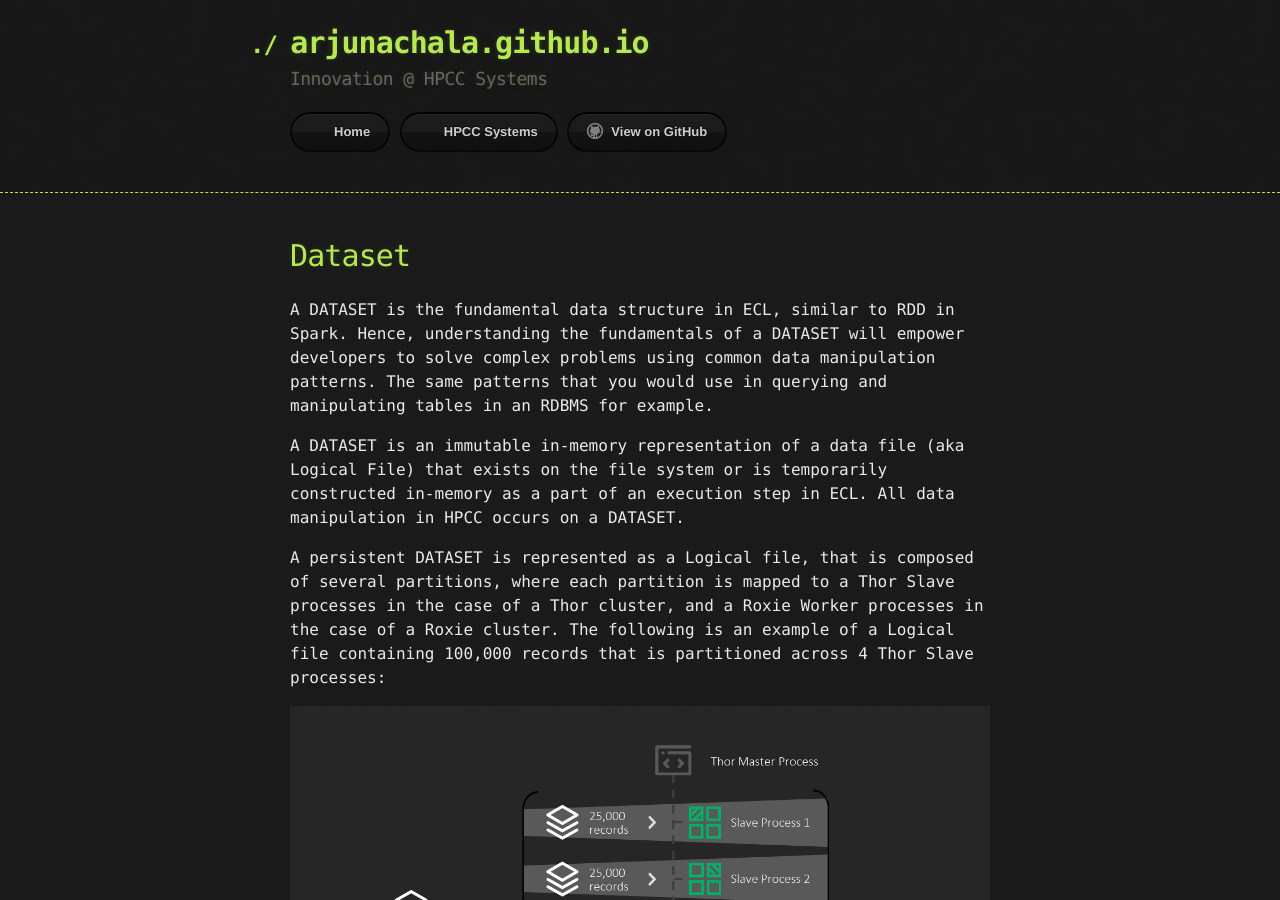
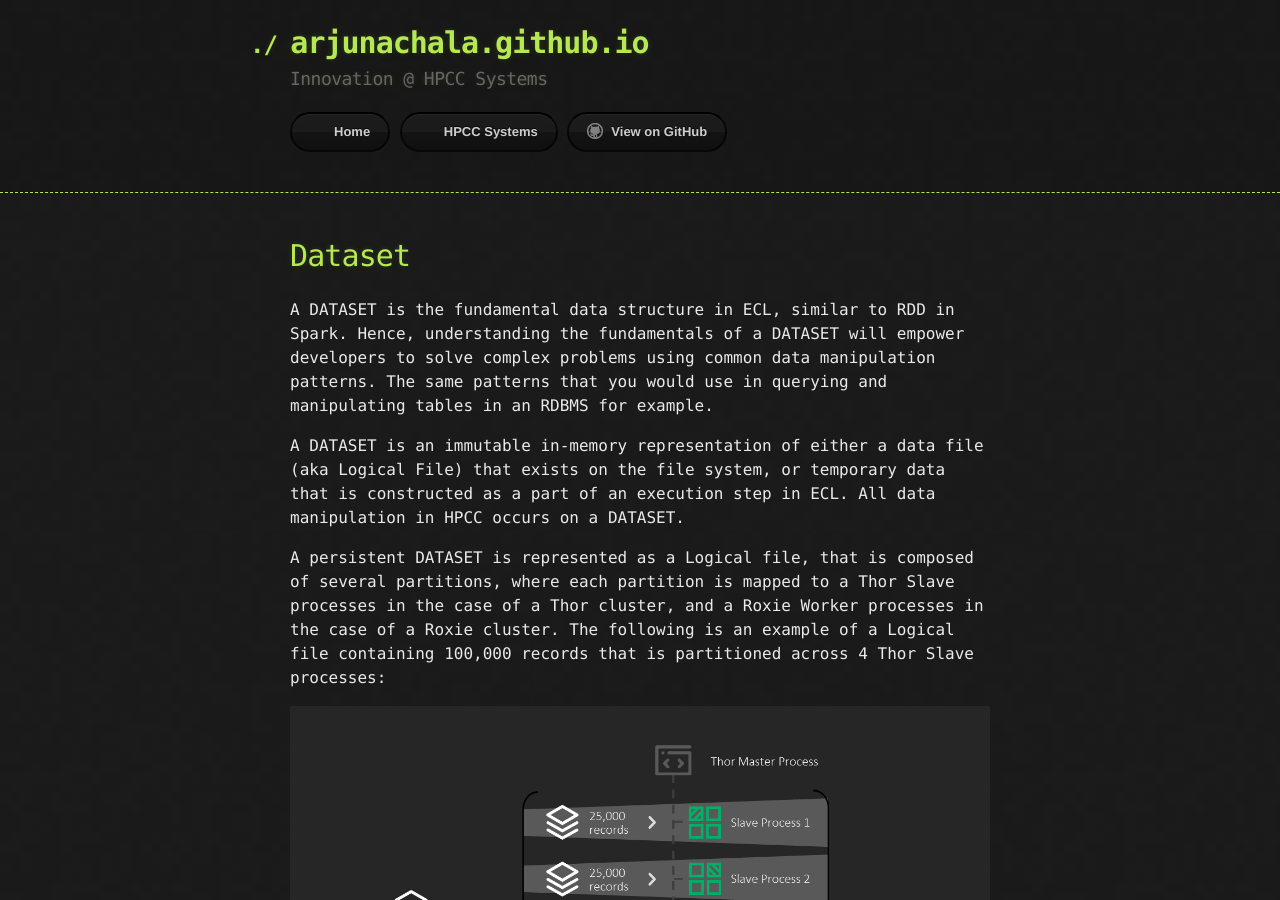
Before and after one commit to arjunachala/arjunachala.github.io, a Jekyll site: the page built from _posts/2017-9-29-Dataset.md, in a window 1280 px wide and 900 px high. Built offline with Jekyll 4.4.1, drawn with Linux system fonts in a browser that asks for light colours.

Commit message:
Edits to Dataset

```diff
--- a/_posts/2017-9-29-Dataset.md
+++ b/_posts/2017-9-29-Dataset.md
@@ -5,7 +5,7 @@ title: Dataset
 
 A DATASET is the fundamental data structure in ECL, similar to RDD in Spark. Hence, understanding the fundamentals of a DATASET will empower developers to solve complex problems using common data manipulation patterns. The same patterns that you would use in querying and manipulating tables in an RDBMS for example.
 
-A DATASET is an immutable in-memory representation of a data file (aka Logical File) that exists on the file system or is temporarily constructed in-memory as a part of an execution step in ECL. All data manipulation in HPCC occurs on a DATASET.
+A DATASET is an immutable in-memory representation of either a data file (aka Logical File) that exists on the file system, or temporary data that is constructed as a part of an execution step in ECL. All data manipulation in HPCC occurs on a DATASET.
 
 A persistent DATASET is represented as a Logical file, that is composed of several partitions, where each partition is mapped to a Thor Slave processes in the case of a Thor cluster, and a Roxie Worker processes in the case of a Roxie cluster. The following is an example of a Logical file containing 100,000 records that is partitioned across 4 Thor Slave processes:
 
```
